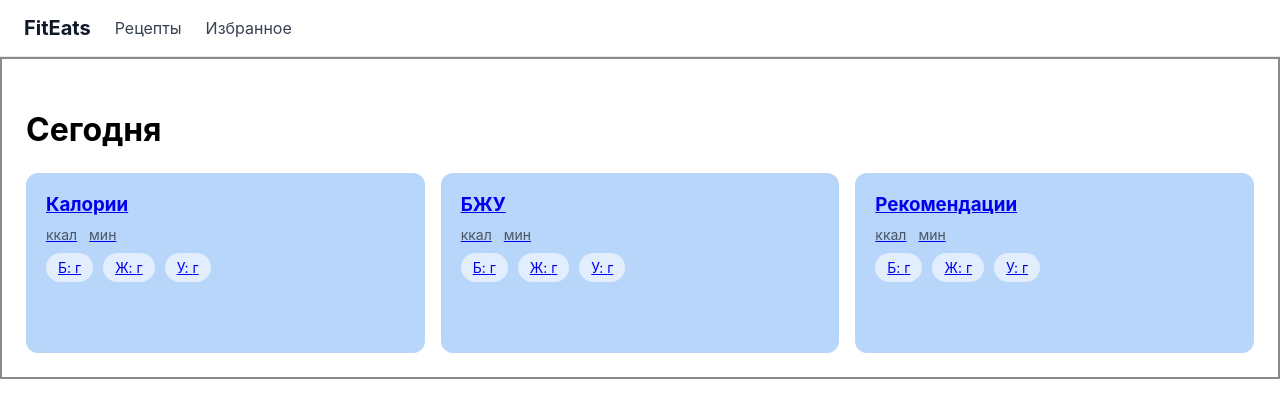
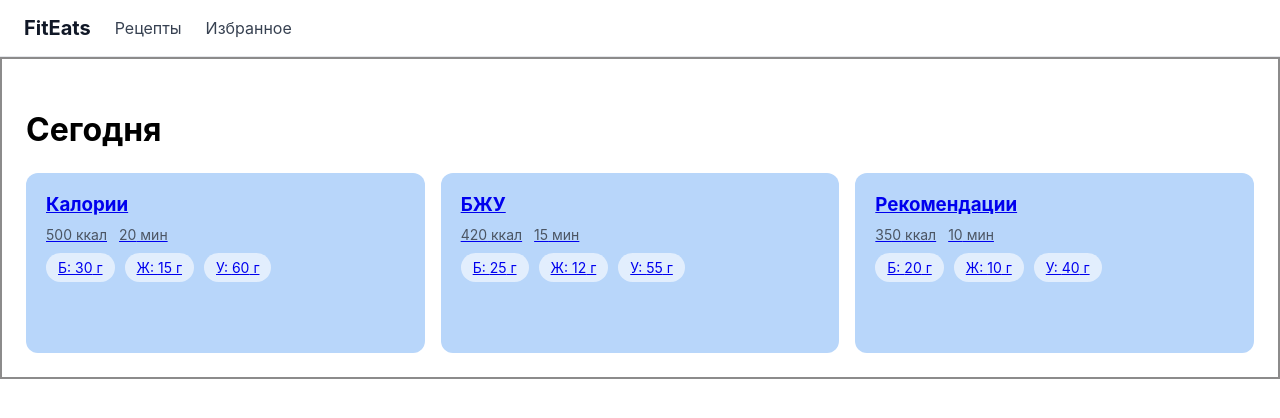
Before and after one commit to Ruskapo/fiteats, a React (Create React App) app: page / in a window 1280 px wide. Shown: the top 418 px of the page. Built offline with nearby package versions, Linux system fonts and the light colour scheme.

Commit message:
feat: migrate components to TypeScript and fix Card typing

```diff
--- a/src/pages/Home/Home.jsx
+++ /dev/null
@@ -1,29 +0,0 @@
-import React from 'react'
-import styles from './Home.module.scss';
-import Card from '../../components/Card/Card';
-
-const cards = [
-  {id: 1, title: 'Калории'},
-  {id: 2, title: 'БЖУ'},
-  {id: 3, title: 'Рекомендации'},
-];
-
-
-const Home = () => {
-  return (
-    <section className={styles.container}>
-      <h1 className={styles.title}>Сегодня</h1>
-
-
-      <div className={styles.gridCards}>
-        {cards.map((item) => (
-          <Card key={item.id} title={item.title} />
-        ))}
-
-      </div>
-    </section>
-  )
-}
-
-
-export default Home;
--- /dev/null
+++ b/src/pages/Home/Home.tsx
@@ -0,0 +1,63 @@
+import React from "react";
+import { CardType } from "../../@types/card";
+import Card from "../../components/Card/Card";
+import styles from "./Home.module.scss";
+
+const cards: CardType[] = [
+  {
+    id: "1",
+    title: "Калории",
+    calories: 500,
+    protein: 30,
+    fat: 15,
+    carbs: 60,
+    time: 20,
+    isFavorite: false,
+  },
+  {
+    id: "2",
+    title: "БЖУ",
+    calories: 420,
+    protein: 25,
+    fat: 12,
+    carbs: 55,
+    time: 15,
+    isFavorite: false,
+  },
+  {
+    id: "3",
+    title: "Рекомендации",
+    calories: 350,
+    protein: 20,
+    fat: 10,
+    carbs: 40,
+    time: 10,
+    isFavorite: false,
+  },
+];
+
+const Home: React.FC = () => {
+  return (
+    <section className={styles.container}>
+      <h1 className={styles.title}>Сегодня</h1>
+
+      <div className={styles.gridCards}>
+        {cards.map((item) => (
+          <Card
+            key={item.id}
+            id={item.id}
+            title={item.title}
+            calories={item.calories}
+            protein={item.protein}
+            fat={item.fat}
+            carbs={item.carbs}
+            time={item.time}
+            isFavorite={item.isFavorite}
+          />
+        ))}
+      </div>
+    </section>
+  );
+};
+
+export default Home;
```
Also changed, not shown: src/@types/card.ts (+11 -10 lines), src/components/Header/Header.tsx (renamed from src/components/Header/Header.jsx).
